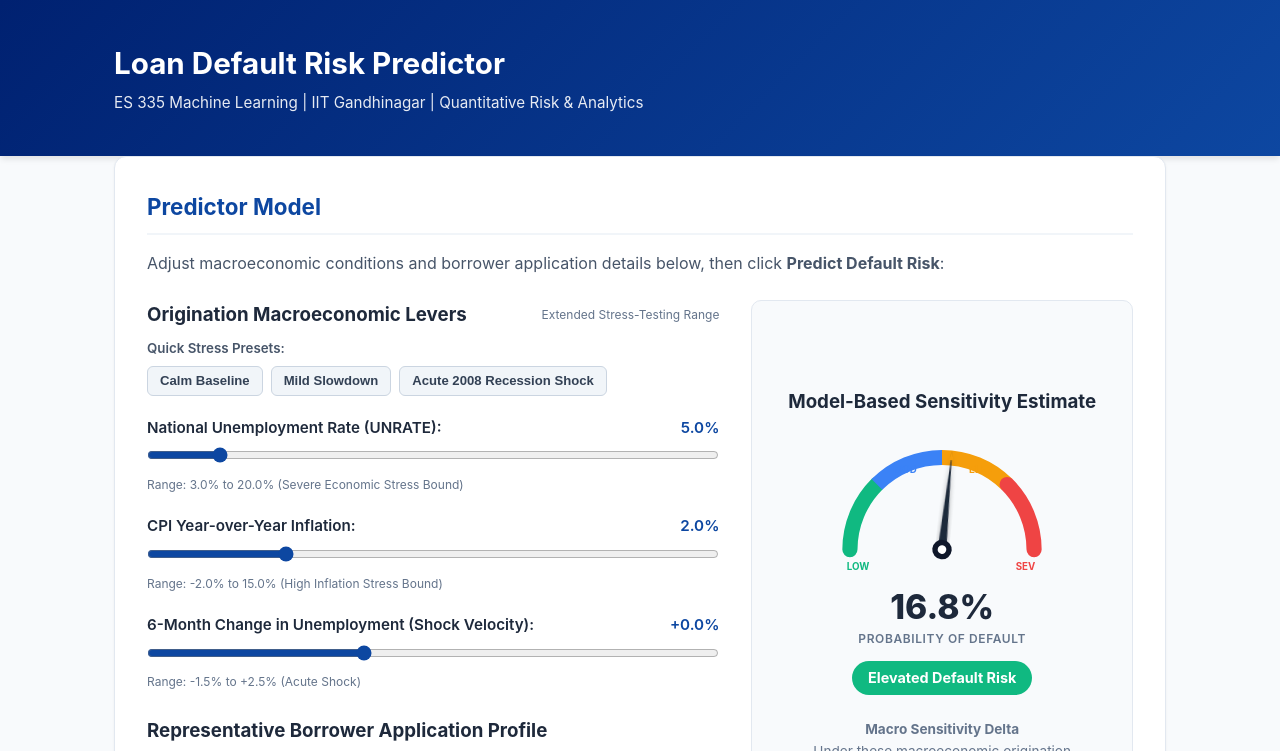
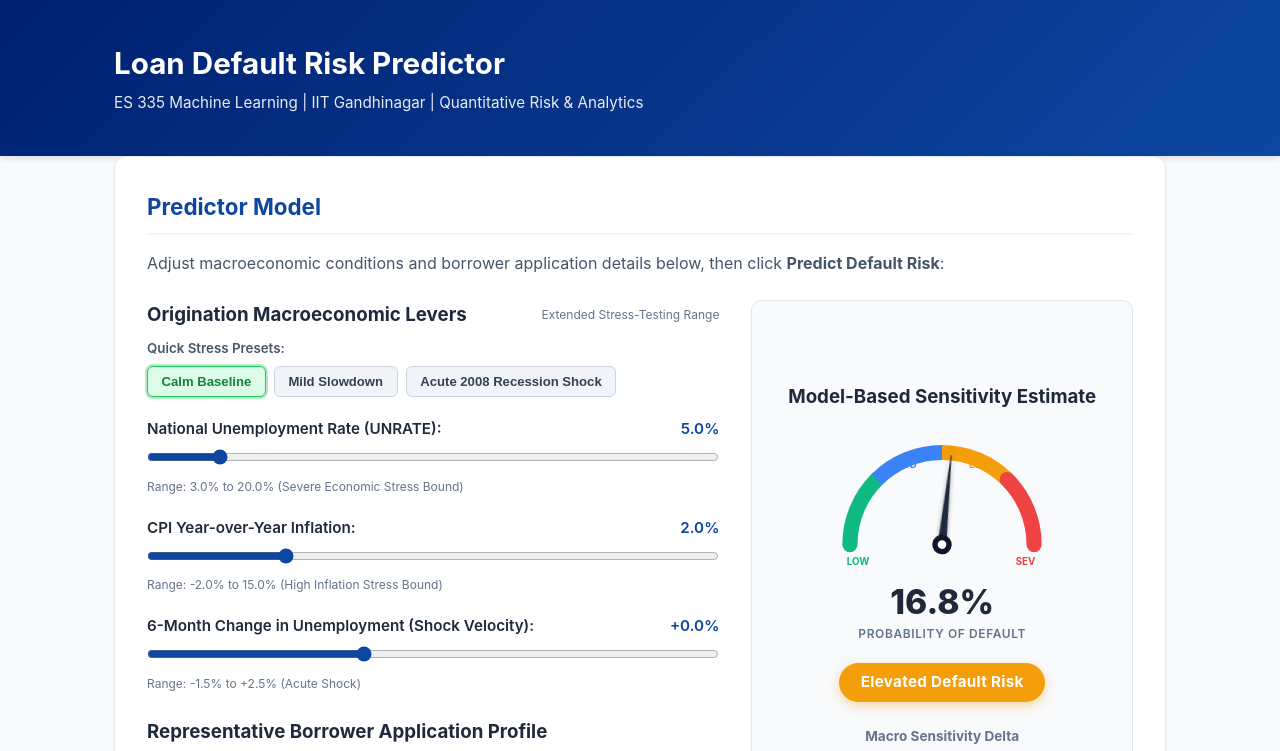
Before and after one commit to Siti-digital/Loan-Default-Risk-Predictor, a plain HTML site: page web/index.html in a window 1280 px wide. Both pictures are taken after a click on the button "Calm Baseline". Shown: the top 751 px of the page. Drawn offline with Linux system fonts and the light colour scheme.

Commit message:
feat(web): sync risk badge background with speedometer zone color and add dynamic preset highlight removal

```diff
--- a/web/index.html
+++ b/web/index.html
@@ -136,7 +136,7 @@
             </div>
           </div>
 
-          <div class="risk-badge" id="risk-status">Moderate Risk</div>
+          <div class="risk-badge moderate" id="risk-status">Moderate Risk</div>
 
           <div class="scenario-summary">
             <h4>Macro Sensitivity Delta</h4>
--- a/web/script.js
+++ b/web/script.js
@@ -179,10 +179,11 @@ function calculateRisk() {
     needleTip.setAttribute("fill", gaugeColor);
   }
 
-  // Update Status Badge
+  // Update Status Badge - matching the exact color the pointer is pointing to
   if (riskStatus) {
     riskStatus.textContent = statusText;
     riskStatus.className = `risk-badge ${statusClass}`;
+    riskStatus.style.backgroundColor = gaugeColor;
   }
 
   // Update Scenario Delta Summary
@@ -238,15 +239,42 @@ if (predictBtn) {
   });
 }
 
+// Clear highlight from all preset buttons
+function clearPresetHighlights() {
+  document.querySelectorAll(".preset-btn").forEach((btn) => {
+    btn.classList.remove("active");
+  });
+}
+
 // Quick Stress Scenario Presets Listener
 document.querySelectorAll(".preset-btn").forEach((btn) => {
   btn.addEventListener("click", () => {
+    clearPresetHighlights();
+    btn.classList.add("active");
+
     if (unemploymentSlider) unemploymentSlider.value = btn.dataset.unemp;
     if (cpiSlider) cpiSlider.value = btn.dataset.cpi;
     if (unempChangeSlider) unempChangeSlider.value = btn.dataset.chg;
     updateSliderLabels();
     calculateRisk();
   });
+});
+
+// Remove preset highlight if the user adjusts ANY individual parameter
+const parameterInputs = [
+  unemploymentSlider,
+  cpiSlider,
+  unempChangeSlider,
+  ficoInput,
+  dtiInput,
+  incomeInput
+];
+
+parameterInputs.forEach((input) => {
+  if (input) {
+    input.addEventListener("input", clearPresetHighlights);
+    input.addEventListener("change", clearPresetHighlights);
+  }
 });
 
 // Fetch dynamically exported coefficients from model_coefficients.json
--- a/web/style.css
+++ b/web/style.css
@@ -253,13 +253,36 @@ input[type="range"] {
 
 .risk-badge {
   display: inline-block;
-  padding: 0.35rem 1rem;
+  padding: 0.45rem 1.35rem;
   border-radius: 9999px;
   font-weight: 700;
-  font-size: 0.9rem;
+  font-size: 0.95rem;
   color: #ffffff;
-  background-color: var(--risk-low);
-  transition: background-color 0.3s ease;
+  background-color: #3b82f6;
+  box-shadow: 0 4px 12px rgba(59, 130, 246, 0.35);
+  transition: background-color 0.4s cubic-bezier(0.4, 0, 0.2, 1), box-shadow 0.4s ease;
+  margin-top: 0.5rem;
+  letter-spacing: 0.02em;
+}
+
+.risk-badge.low {
+  background-color: #10b981;
+  box-shadow: 0 4px 12px rgba(16, 185, 129, 0.35);
+}
+
+.risk-badge.moderate {
+  background-color: #3b82f6;
+  box-shadow: 0 4px 12px rgba(59, 130, 246, 0.35);
+}
+
+.risk-badge.high {
+  background-color: #f59e0b;
+  box-shadow: 0 4px 12px rgba(245, 158, 11, 0.35);
+}
+
+.risk-badge.severe {
+  background-color: #ef4444;
+  box-shadow: 0 4px 12px rgba(239, 68, 68, 0.35);
 }
 
 .scenario-summary {
@@ -387,12 +410,12 @@ footer {
   background-color: #f1f5f9;
   border: 1px solid #cbd5e1;
   color: #334155;
-  padding: 0.4rem 0.75rem;
+  padding: 0.45rem 0.85rem;
   border-radius: 6px;
   font-size: 0.82rem;
   font-weight: 600;
   cursor: pointer;
-  transition: all 0.15s ease;
+  transition: all 0.2s ease;
 }
 
 .preset-btn:hover {
@@ -400,3 +423,16 @@ footer {
   color: #0f172a;
   border-color: #94a3b8;
 }
+
+.preset-btn.active {
+  background-color: #dcfce7 !important;
+  border-color: #22c55e !important;
+  color: #15803d !important;
+  font-weight: 700 !important;
+  box-shadow: 0 0 0 2px rgba(34, 197, 94, 0.35) !important;
+}
+
+.preset-btn.active:hover {
+  background-color: #bbf7d0 !important;
+  border-color: #16a34a !important;
+}
```
